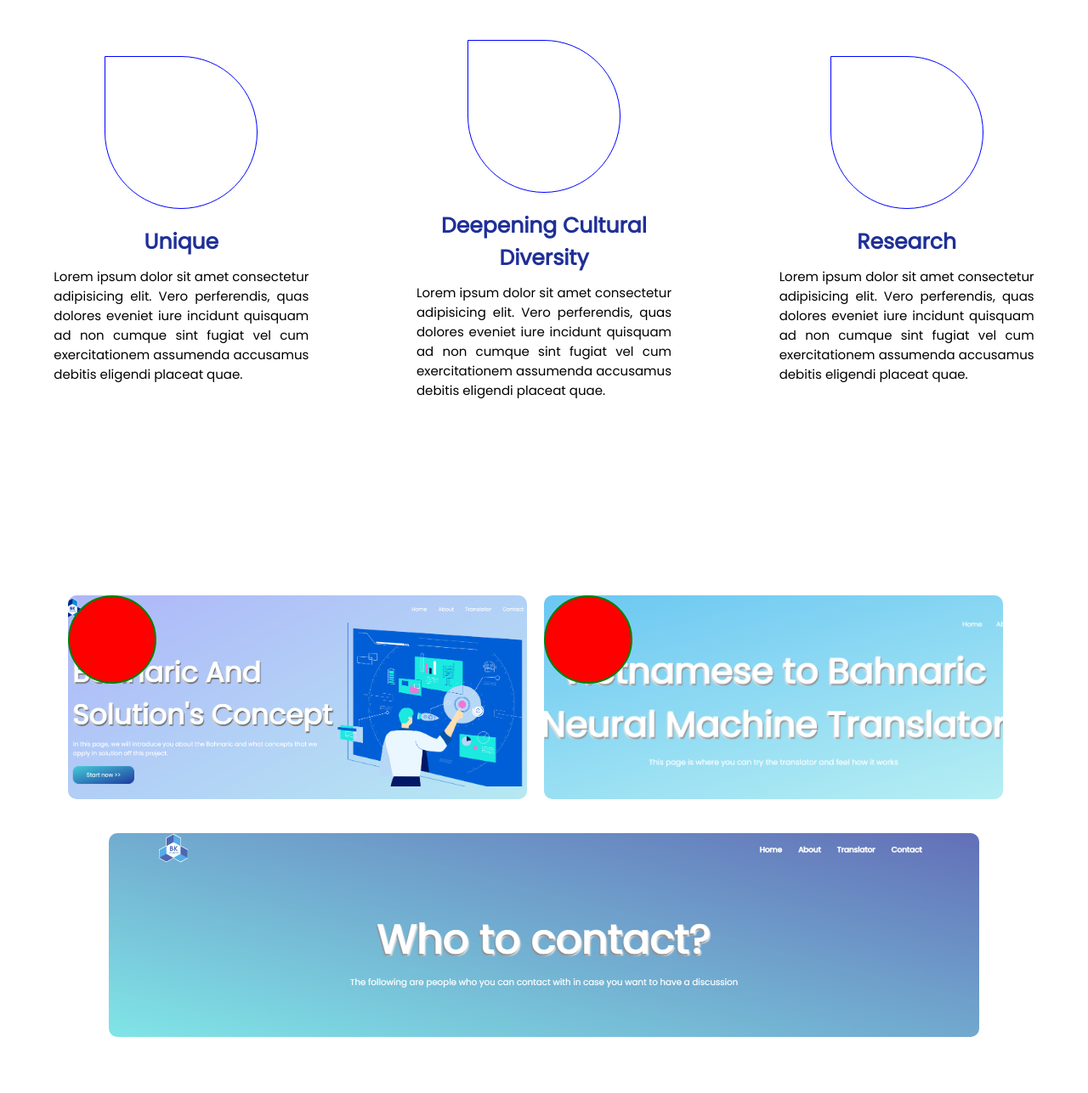
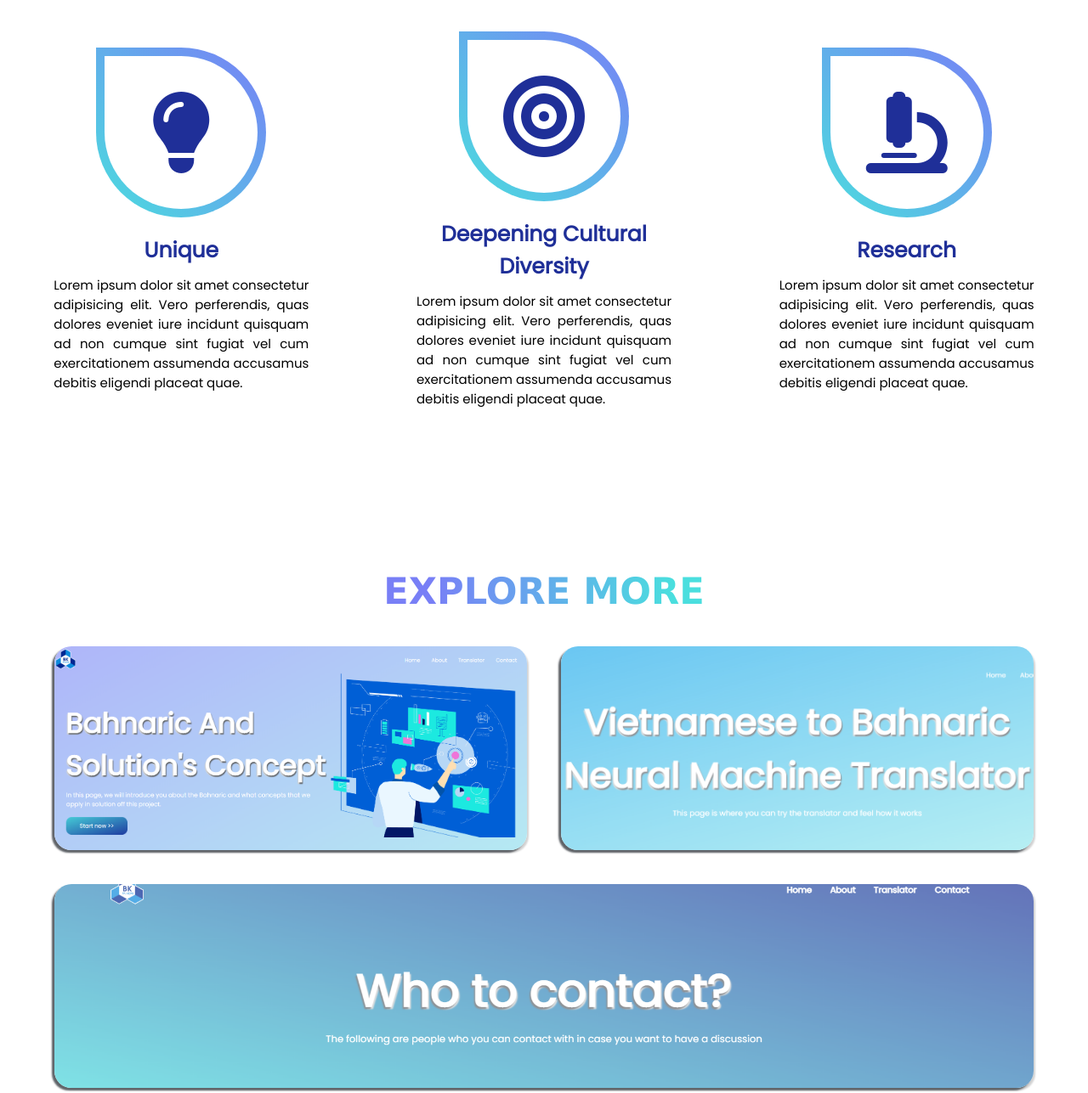
Before and after one commit to ngvihoa/Summer_project_2022, a plain HTML site: page CSE-VN-Bahnaric-Neural-Machine-Translator/index-home.html in a window 1280 px wide. Shown: the part 1053-2340 px from the top of the page at 85% size. Drawn offline with Linux system fonts and the light colour scheme.

Commit message:
new edition 2

```diff
--- a/CSE-VN-Bahnaric-Neural-Machine-Translator/css/styles.css
+++ b/CSE-VN-Bahnaric-Neural-Machine-Translator/css/styles.css
@@ -44,24 +44,29 @@ nav#navbar{
     display: inline-block;
     padding: 8px 12px;
     position: relative;
+    margin-inline: 10px;
 }
 .nav-links ul li a{
-    color: #FFFFFF;
+    color: #FFF;
     text-decoration-line: none;
-    font-size: 13px;
-    font-weight: bolder;
+    font-size: 1rem;
+    font-weight: bold;
+    letter-spacing: 1px;
 }
 .nav-links ul li::after{
     content: "";
     width: 0%;
     height: 2px;
-    background: #1CA7EC;
+    background: #1F2F98;
     display: block;
     margin: auto;
     transition: 0.3s;
 }
 .nav-links ul li:hover::after{
     width: 100%;
+}
+.nav-links ul li:hover a{
+    text-shadow: 1px 1px 1px #1F2F98,  -1px 1px 1px #1F2F98,  -1px -1px 1px #1F2F98,  1px -1px 1px #1F2F98;
 }
 .text-box{
     width: 90%;
@@ -86,7 +91,6 @@ nav#navbar{
     display: inline-block;
     text-decoration: none;
     color: #fff;
-    /* border: 1px solid black; */
     padding: 12px 34px;
     font-size: 14px;
     background: linear-gradient(to right, #35BBCA,#D3DD18);
@@ -102,78 +106,6 @@ nav#navbar{
 nav .fa{
     display: none;
 }
-
-
-.tag-links{
-    display: flex;
-    margin-top: 25vh;
-    height: 30vh;
-    padding-inline: 10vh;
-    justify-content: space-between;
-}
-.mr-sys, .mr-info{
-    width: 50%;
-    margin-right: 20px;
-    border-radius: 10px;
-    object-fit: cover;
-    background-size: cover;
-    background-position: center;
-    background-repeat: no-repeat;
-    cursor: pointer;
-    overflow: hidden;
-}
-.mr-cntct{
-    width: 80%;
-    height: 30vh;
-    margin-top: 40px;
-    margin-bottom: 30vh;
-    margin-inline: auto;
-    border-radius: 10px;
-    object-fit: cover;
-    background-size: cover;
-    background-position: center;
-    /* cursor: pointer; */
-    background-repeat: no-repeat;
-}
-/* .ripple{
-    width: 100%;
-    height: 30vh;
-    margin-right: 20px;
-    border-radius: 10px;
-    cursor: pointer;
-    overflow: hidden;
-} */
-.mr-sys::before, .mr-info:before{
-    content: '';
-    position: absolute;
-    /* top: 0;
-    left: 0; */
-    width: 100px;
-    height: 100px;
-    border-radius: 50%;
-    background: red;
-    border: 2px solid green;
-    transition: width 0.5s, height 0.5s;
-}
-.mr-sys:hover::before, .mr-info:hover::before{
-    width: 1000px;
-    height: 1000px;
-}
-/* .ripple::before{
-    content: '';
-    position: absolute;
-
-    width: 20px;
-    height: 20px;
-    border-radius: 50%;
-    background: red;
-    transition: width 0.5s, height 0.5s;
-}
-.ripple:hover::before{
-    width: 1000px;
-    height: 1000px;
-}  */
-
 
 /*---------------------------------*/
 .custom-shape-divider-bottom-1655632709 {
@@ -196,7 +128,6 @@ nav .fa{
 /*---------------------------------*/
 
 @media (max-width: 767px) {
-    /* home */
     .text-box h1{
         font-size:30px;
     }
@@ -253,7 +184,7 @@ nav .fa{
     padding-top: 100px;
     margin-top: 100px;
 }
-.meaning h1{
+.meaning h1, .xpl{
     width: fit-content;
     margin: auto;
     text-transform: uppercase;
@@ -267,10 +198,15 @@ nav .fa{
     -webkit-background-clip: text;
     color: transparent;
 }
+.gradient-text2{
+    background-image: linear-gradient(to right, #787FF6 15%, #4ADEDE 90%);
+    background-clip: text;
+    -webkit-background-clip: text;
+    color: transparent;
+}
 .part-col{
     width: 100%;
     height: auto;
-    /* border: 1px solid black; */
     display: flex;
     flex-direction: row;
     justify-content: space-around;
@@ -280,7 +216,6 @@ nav .fa{
 .proper{
     width: 300px;
     height: auto;
-    /* border: 1px solid green; */
     display: flex;
     flex-direction: column;
     justify-content: center;
@@ -291,13 +226,30 @@ nav .fa{
 .big-icon{
     width: 180px;
     height: 180px;
-    border: 1px solid blue;
+    position: relative;
+    background-clip: padding-box;
+    background-color: white;
     border-radius: 0 50% 50% 50%;
     display: flex;
     margin-top: 50px;
+    justify-content: center;
+    align-items: center;
+}
+.big-icon::before{
+    content: "";
+    position: absolute;
+    inset: 0;
+    z-index: -1;
+    border-radius: 0 50% 50% 50%;
+    background-image: linear-gradient(to right top, #4ADEDE, #787FF6);
+    margin: -10px;
+}
+.big-icon i{
+    font-size: 6rem;
+    color: #1F2F98;
 }
 .big-icon + div{
-    margin-top: 20px;
+    margin-top: 30px;
     font-size: 25px;
     text-transform: capitalize;
     font-weight: bolder;
@@ -311,8 +263,70 @@ nav .fa{
     margin-top: 10px;
     margin-bottom: 30px;
 }
+.xpl{
+    margin-top: 160px;
+    margin-bottom: 40px;
+}
+.container2{
+    display: flex;
+    width: 100%;
+    height: 240px;
+    margin-bottom: 20px;
+    position: relative;
+    justify-content: center;
+    align-items: center;
+}
+.container2 a{
+    width: calc(45% - 20px);
+    margin-inline: 20px;
+}
+.taglink1, .taglink2, .taglink3{
+    height: 240px;
+    background-position: center;
+    background-size: cover;
+    border-radius: 20px;
+    cursor: pointer;
+    box-shadow: -3px 3px 2px #5F6368, 2px 3px 2px lightgrey;
+
+}
+.container2 + .container2{
+    margin-top: 40px;
+    margin-bottom: 200px;
+}
+.container2 + .container2 a{
+    width: 90%;
+}
+.taglink1:hover div, .taglink2:hover div, .taglink3:hover div{
+    border-radius: 20px;
+    height: 240px;
+    background-image: linear-gradient(rgb(74, 222, 222, .1), rgb(74, 222, 222, .1));
+}
+.taglink1:hover, .taglink2:hover, .taglink3:hover {
+    transform: scale(1.05);
+    box-shadow: 3px 3px 2px #5F6368, -2px 3px 2px lightgrey;
+    transition: .5s;
+}
+@media (max-width: 1200px) {
+    .container2{
+        flex-direction: column;
+        height: 520px;
+        justify-content: flex-start;
+    }
+    .container2 + .container2{
+        height: 250px;
+    }
+    .container2 a{
+        width: 90%;
+    }
+    .taglink1{
+        margin-bottom: 20px;
+    }
+    .taglink2{
+        margin-top: 20px;
+    }
+}
 @media (max-width: 767px) {
-    .meaning h1{
+    .meaning h1, .xpl{
         font-size: 32px;
     }
 }
@@ -533,7 +547,7 @@ footer{
 .img-h-ab img{
     width: 38%;
     margin-right: 5%;
-    margin-top: -3%;
+    margin-top: 0%;
 }
 .brid-1{
     width: 100%;
@@ -586,7 +600,6 @@ footer{
 }
 .row{
     display: flex;
-    /* flex-wrap: wrap; */
     justify-content: center;
     align-items: center;
     margin: 20px 0;
@@ -613,7 +626,6 @@ footer{
     }
 }
 @media (max-width: 767px) {
-    /* about */
     .text-box-about{
         width: 80%;
         color: #fff;
@@ -886,7 +898,6 @@ footer{
 #mailus{
     width: 80%;
     height: 40vh;
-    /* border: 1px solid blue; */
     margin-bottom: 20vh;
     margin-inline: auto;
     border-radius: 30px;
@@ -912,7 +923,6 @@ footer{
     background-clip: text;
     -webkit-background-clip: text;
     color: transparent;
-    /* color: #1CA7EC; */
     font-family: Cambria, Cochin, Georgia, Times, 'Times New Roman', serif;
     font-size: 60px;
 }
@@ -982,7 +992,6 @@ footer{
     }
 }
  @media (max-width: 767px) {
-    /* translation */
     .no-display-sm{
         display: none !important;
     }
@@ -1017,8 +1026,7 @@ footer{
 
 /*      CONTACT     */
 #cntct{
-    background-image: linear-gradient(to left bottom, rgb(31, 47, 152), rgb(74, 222, 222));
-    opacity: 0.7;
+    background-image: linear-gradient(to left bottom, rgb(31, 47, 152, .7), rgba(74, 222, 222, 0.7));
     height: 60vh;
 }
 .text-box-contact{
@@ -1047,7 +1055,6 @@ footer{
 }
 #member-bar h1{
     width: 100%;
-    /* background: linear-gradient(to bottom, #35BBCA, #F8D90F); */
     background: linear-gradient(to bottom, rgb(28, 167, 236), rgb(74, 222, 222));
     background-clip: text;
     -webkit-background-clip: text;
@@ -1105,17 +1112,10 @@ footer{
 }
 #portfolio .info{
     width: 350px;
-    /* border: 1px solid red; */
     min-height: 400px;
     margin-bottom: 30px;
+    margin-top: 30px;
     margin-inline: 10px;
-}
-
-.BNHL{
-    margin-top: 40px;
-}
-.BNBT{
-    margin-top: 80px;
 }
 .tag-img{
     text-align: center;
@@ -1124,13 +1124,11 @@ footer{
     width: 200px;
     height: 200px;
     object-fit: cover;
-    /* border: 1px solid blue; */
     border-radius: 20px 20px 5px 5px;
     box-shadow:  2px 3px 2px #7d7d7d, -2px 3px 2px #cdcfcf;
 
 }
 .info-text{
-    /* border: 1px solid green; */
     background-color: #fff;
     border-radius: 30px;
     padding-top: 60px;
@@ -1138,6 +1136,7 @@ footer{
     padding-inline: 20px;
     padding-bottom: 30px;
     box-shadow:  3px 4px 3px #7d7d7d, -3px 4px 3px #cdcfcf;
+    height: 250px;
 }
 .info-text p:first-child{
     font-weight: bold;
@@ -1148,9 +1147,12 @@ footer{
     color: blue;
     text-decoration: none;
 }
+.NPTH .info-text li:nth-child(4) a{
+    margin-left: 30px;
+}
+
 @media (max-width: 1127px){
     .BNBT{
-        margin-top: 0px;
         order: 2;
     }
     .QQT{
@@ -1164,7 +1166,6 @@ footer{
     }
 }
 @media (max-width: 767px) {
-    /* about */
     .text-box-contact{
         width: 90%;
     }
--- a/CSE-VN-Bahnaric-Neural-Machine-Translator/index-home.html
+++ b/CSE-VN-Bahnaric-Neural-Machine-Translator/index-home.html
@@ -10,7 +10,7 @@
 </head>
 <body>
     <!-- Header -->
-    <section class="header" style="background-image: linear-gradient(rgba(74,222,222,0.4), rgba(31,47,152,0.6)), url(images/bg.jpg);
+    <section class="header" style="background-image: linear-gradient(rgba(74,222,222,0.5), rgba(31,47,152,0.5)), url(images/bg.jpg);
     ">
         <nav id="navbar">
             <a href="index-home.html"><img src="images/logo.png"></a>
@@ -37,25 +37,19 @@
     <section class="meaning">
         <h1 class="gradient-text">Meaning Of This Project</h1>
         <div class="part-col">
-            <div class="proper"><div class="big-icon"></div><div>Unique</div><p>Lorem ipsum dolor sit amet consectetur adipisicing elit. Vero perferendis, quas dolores eveniet iure incidunt quisquam ad non cumque sint fugiat vel cum exercitationem assumenda accusamus debitis eligendi placeat quae.</p></div>
-            <div class="proper"><div class="big-icon"></div><div>deepening cultural diversity</div><p>Lorem ipsum dolor sit amet consectetur adipisicing elit. Vero perferendis, quas dolores eveniet iure incidunt quisquam ad non cumque sint fugiat vel cum exercitationem assumenda accusamus debitis eligendi placeat quae.</p></div>
-            <div class="proper"><div class="big-icon"></div><div>Research</div><p>Lorem ipsum dolor sit amet consectetur adipisicing elit. Vero perferendis, quas dolores eveniet iure incidunt quisquam ad non cumque sint fugiat vel cum exercitationem assumenda accusamus debitis eligendi placeat quae.</p></div>
+            <div class="proper"><div class="big-icon"><i class="fa-solid fa-lightbulb"></i></div><div>Unique</div><p>Lorem ipsum dolor sit amet consectetur adipisicing elit. Vero perferendis, quas dolores eveniet iure incidunt quisquam ad non cumque sint fugiat vel cum exercitationem assumenda accusamus debitis eligendi placeat quae.</p></div>
+            <div class="proper"><div class="big-icon"><i class="fa-solid fa-bullseye"></i></div><div>deepening cultural diversity</div><p>Lorem ipsum dolor sit amet consectetur adipisicing elit. Vero perferendis, quas dolores eveniet iure incidunt quisquam ad non cumque sint fugiat vel cum exercitationem assumenda accusamus debitis eligendi placeat quae.</p></div>
+            <div class="proper"><div class="big-icon"><i class="fa-solid fa-microscope"></i></div><div>Research</div><p>Lorem ipsum dolor sit amet consectetur adipisicing elit. Vero perferendis, quas dolores eveniet iure incidunt quisquam ad non cumque sint fugiat vel cum exercitationem assumenda accusamus debitis eligendi placeat quae.</p></div>
         </div>
     </section>
 
-    <section class="tag-links">
-        <!--Bahnaric and concept-->
-        <div style="background-image: url(images/about_page.png);" class="mr-info" >
-            <!-- <div class="ripple"></div> -->
-        </div>
-        <!--Translator-->
-        <div style="background-image: url(images/translate_page.png);" class="mr-sys">
-            <!-- <div class="ripple"></div> -->
-        </div>
+    <h1 class="gradient-text2 xpl">Explore More</h1>
+    <section class="container2">
+        <a href="index_about.html"><div style="background-image: url(images/about_page.png);" class="taglink1"><div class="rip"></div></div></a>
+        <a href="index-translator.html"><div style="background-image: url(images/translate_page.png);" class="taglink2"><div class="rip"></div></div></a>
     </section>
-    <!--Contact-->
-    <section style="background-image: url(images/contact_page.png);" class="mr-cntct">
-        <!-- <div class="ripple"></div> -->
+    <section class="container2">
+        <a href="index_contact.html"><div style="background-image: url(images/contact_page.png);" class="taglink3"><div class="rip"></div></div></a>
     </section>
 
     <footer style="background-image: linear-gradient(to right, rgba(28, 167, 236, 0.7), rgba(31,47,152, 0.3)), url(images/magicc.jpg);">
```
Also changed, not shown: CSE-VN-Bahnaric-Neural-Machine-Translator/index-translator.html (+5 -4 lines), CSE-VN-Bahnaric-Neural-Machine-Translator/js/script_translator.js (+36 -0 lines).
